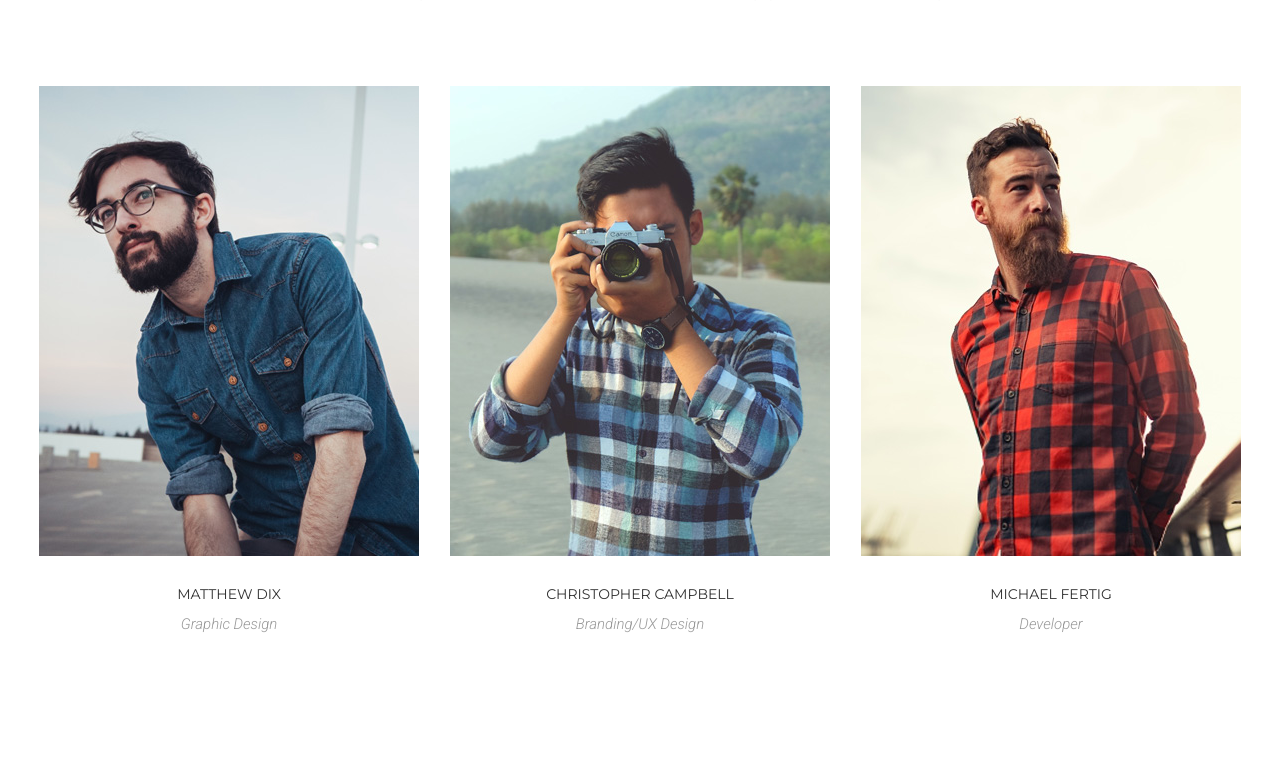
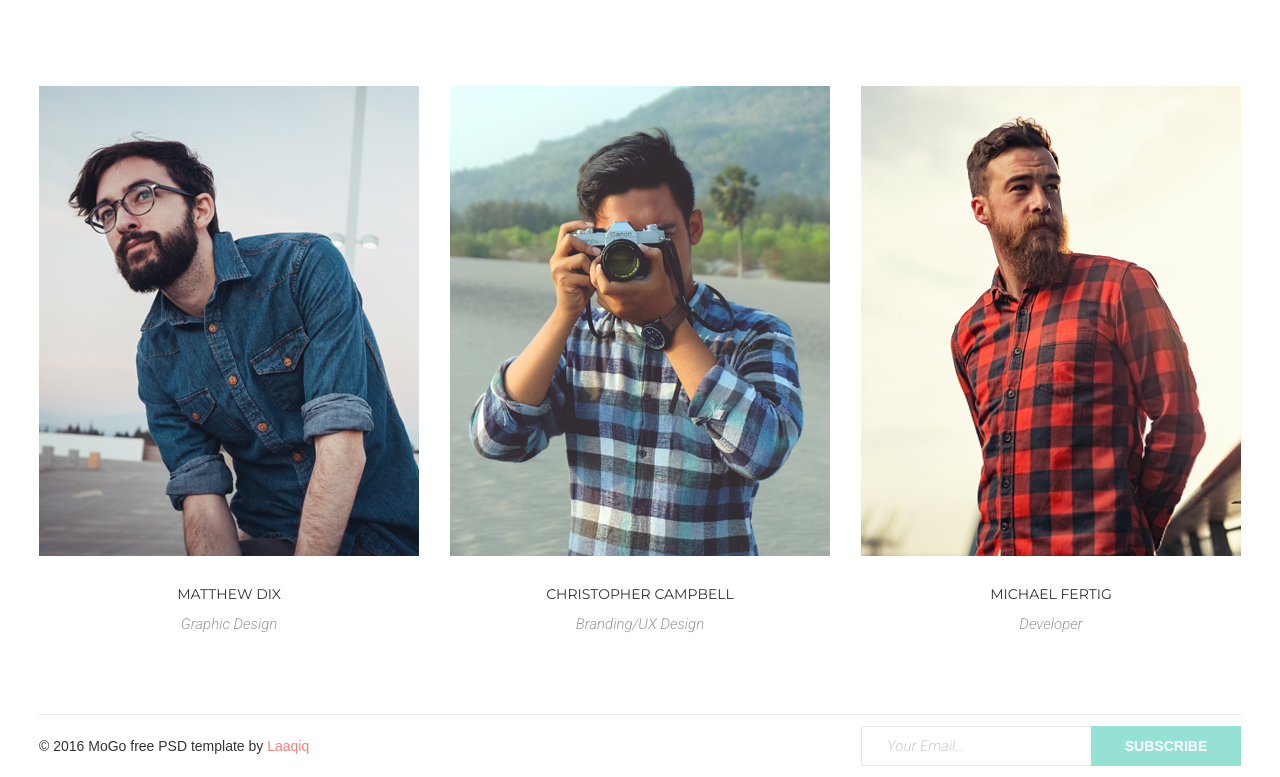
Before and after one commit to VladyslavGit/goit-fe-course, a plain HTML site: page module-6/index.html in a window 1280 px wide. Shown: the part 941-1718 px from the top of the page. Before the commit the page ends 1577 px from the top, so only its background shows below. Drawn offline with Linux system fonts and the light colour scheme.

Commit message:
added form

```diff
--- a/module-6/css/style.css
+++ b/module-6/css/style.css
@@ -292,24 +292,91 @@ img {
     box-shadow: 10px 10px 0 0 rgb(149, 225, 211);
 }
 
-.team-list li:hover .overlay {
-    opacity: 1;
-    visibility: visible;
-}
-
 .social-list-item,
 .overlay-container,
 .overlay {
     transition: 0.2s linear;
 }
 
+.team-list li:hover .overlay {
+    opacity: 1;
+    visibility: visible;
+}
+
 .overlay-container {
     margin-bottom: 30px;
 }
 
-.team-section {
+.team {
     padding-bottom: 78px;
 }
+
+.footer {
+    border-top: 1px solid rgb(229, 229, 229);
+    display: flex;
+    justify-content: space-between;
+    align-items: center;
+  }
+
+  .footer-title {
+    font-family: "Monserrat", sans-serif;
+    font-size: 14px;
+    color: rgb(51, 51, 51);
+  }
+
+  .author {
+    font-family: "Monserrat", sans-serif;
+    cursor: pointer;
+    font-size: 14px;
+    color: rgb(243, 129, 129);
+    text-decoration: none;
+  }
+
+  .contact-form {
+    display: flex;
+    margin: 11px 0px;
+  }
+
+  .email {
+    height: 40px;
+    width: 230px;
+    border: 1px solid rgb(231, 231, 231);
+    border-right: none;
+  }
+
+  .contact-btn {
+    font-family: "Monserrat", sans-serif;
+    color: rgb(255, 255, 255);
+    background-color: rgb(149, 225, 211);
+    border: none;
+    text-transform: uppercase;
+    font-size: 14px;
+    font-weight: 700;
+    height: 40px;
+    width: 150px;
+    cursor: pointer;
+  }
+
+  .email::placeholder {
+    font-family: "Roboto", sans-serif;
+    font-size: 15px;
+    line-height: 24px;
+    font-weight: 300;
+    font-style: italic;
+    color: rgb(204, 204, 204);
+    text-transform: capitalize;
+    padding-left: 10px;
+  }
+
+  input[type="email"] {
+    font-family: "Roboto", sans-serif;
+    font-size: 15px;
+    line-height: 24px;
+    font-style: italic;
+    color: #333333;
+    text-transform: capitalize;
+    padding-left: 15px;
+  }
 
 .visually-hidden:not(:focus):not(:active),
 input[type="checkbox"].visually-hidden,
--- a/module-6/index.html
+++ b/module-6/index.html
@@ -14,8 +14,8 @@
 </head>
 
 <body>
-    <header>
-        <nav class="header-nav container">
+    <header class="container">
+        <nav class="header-nav">
             <a href="#" class="logo">MoGo</a>
             <div class="nav-box">
                 <ul class="header-list">
@@ -38,9 +38,9 @@
             </div>
         </nav>
     </header>
-    <!-- SECTION SERVICES -->
     <main>
         <h1 class="visually-hidden">amazing services from mogo</h1>
+         <!-- SECTION SERVICES -->
         <section class="service container">
             <h2 class="service-title"><span class="service-title-span">We work with</span>amazing services</h2>
             <ul class="service-list">
@@ -163,6 +163,15 @@
             </ul>
         </section>
     </main>
+    <footer>
+        <div class="footer container">
+            <span class="footer-title">&copy; 2016 MoGo free PSD template by&nbsp;<a href="#" class="author">Laaqiq</a></span>
+            <form class="contact-form" action="#">
+                <input type="email" placeholder="your email..." class="email" />
+                <button class="contact-btn">subscribe</button>
+            </form>
+        </div>
+    </footer>
 </body>
 
 </html>
```
